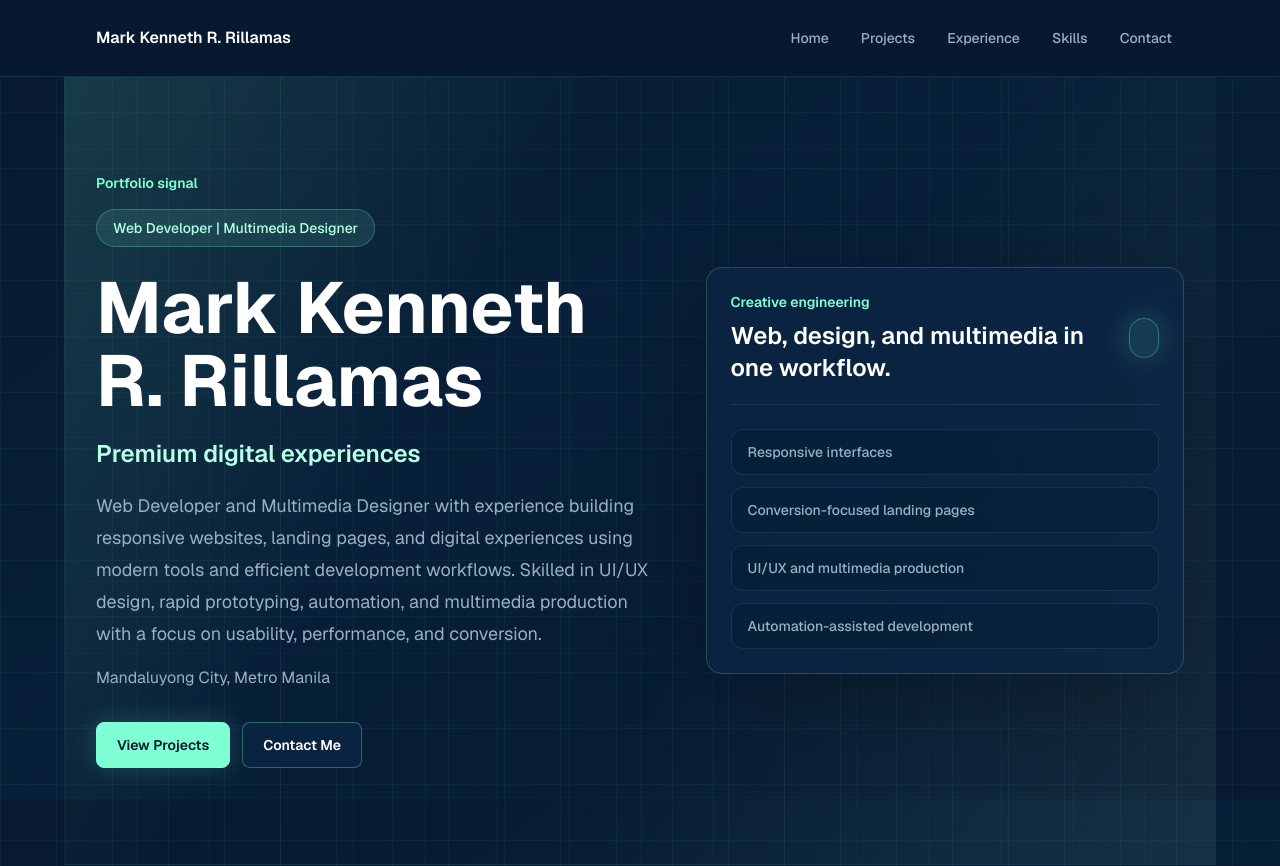
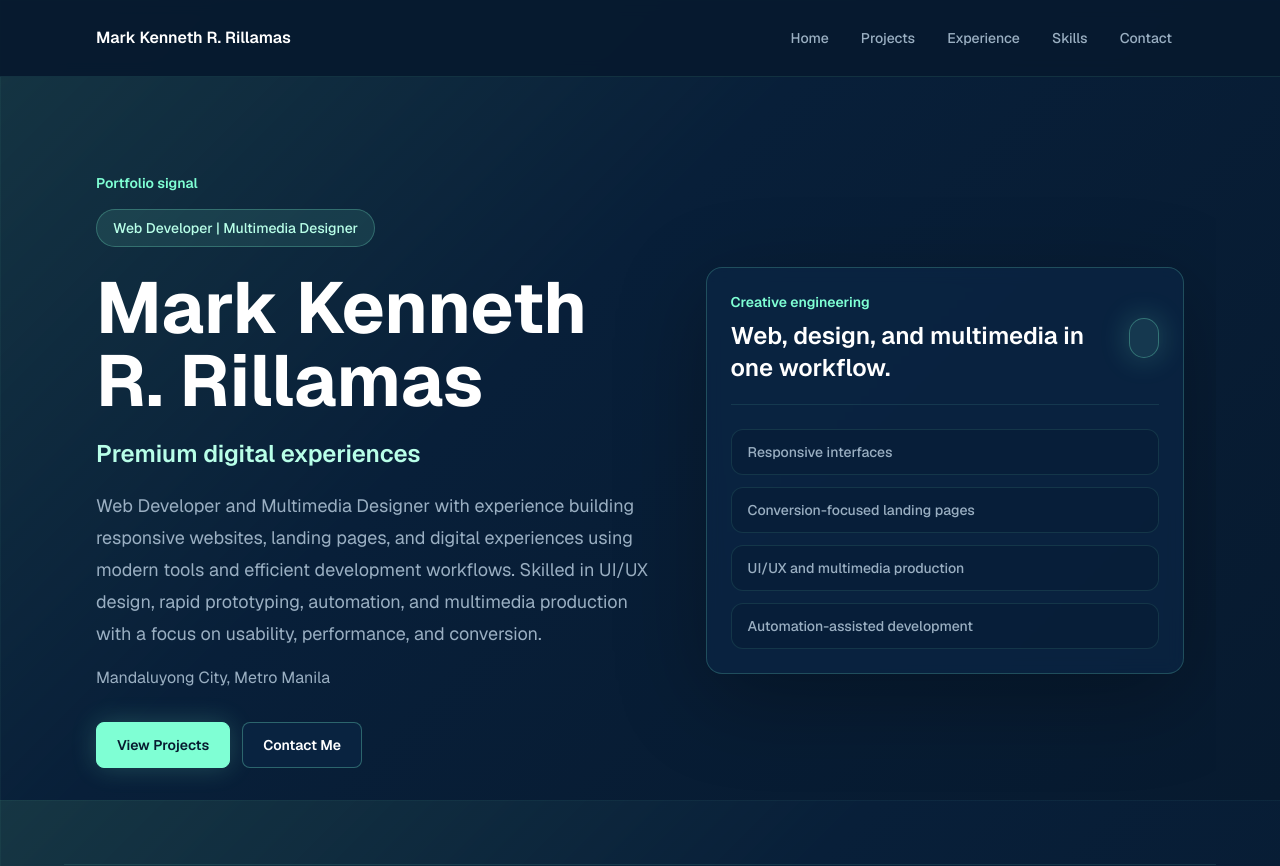
Before and after one commit to kenneth-tech/OnlinePortfolio, a Next.js app: page / in a window 1280 px wide. Shown: the top 866 px of the page. Built offline with nearby package versions, Linux system fonts and the light colour scheme.

Commit message:
style: apply full-site gradient background

```diff
--- a/src/app/globals.css
+++ b/src/app/globals.css
@@ -22,12 +22,20 @@
   --font-mono: var(--font-geist-mono);
 }
 
+html {
+  min-height: 100%;
+  background: #071A2F;
+}
+
 body {
+  min-height: 100%;
   background:
     linear-gradient(rgba(127, 255, 212, 0.045) 1px, transparent 1px),
     linear-gradient(90deg, rgba(127, 255, 212, 0.045) 1px, transparent 1px),
-    linear-gradient(145deg, #071A2F 0%, #081F39 45%, #071A2F 100%);
-  background-size: 56px 56px, 56px 56px, auto;
+    linear-gradient(135deg, rgba(127, 255, 212, 0.12) 0%, #081F39 42%, #071A2F 100%);
+  background-attachment: fixed;
+  background-repeat: repeat, repeat, no-repeat;
+  background-size: 56px 56px, 56px 56px, cover;
   color: var(--foreground);
   font-family: var(--font-geist-sans), Arial, Helvetica, sans-serif;
 }
--- a/src/app/page.tsx
+++ b/src/app/page.tsx
@@ -55,9 +55,6 @@ export default function HomePage() {
   return (
     <div className="bg-transparent">
       <section className="relative mx-auto grid min-h-[calc(100vh-96px)] w-full max-w-6xl items-center gap-12 overflow-hidden px-5 py-16 sm:px-8 lg:grid-cols-[1.08fr_0.92fr] lg:py-24">
-        <div className="pointer-events-none absolute inset-0 -z-10 bg-[linear-gradient(120deg,rgba(127,255,212,0.14),transparent_34%),linear-gradient(300deg,rgba(184,255,232,0.08),transparent_42%)]" />
-        <div className="pointer-events-none absolute inset-0 -z-10 opacity-40 [background-image:linear-gradient(rgba(127,255,212,0.08)_1px,transparent_1px),linear-gradient(90deg,rgba(127,255,212,0.08)_1px,transparent_1px)] [background-size:72px_72px]" />
-
         <div>
           <p className="text-sm font-semibold text-brand-button">
             Portfolio signal
```
Also changed, not shown: 1 other file (tests, documents, lock files or other folders).
